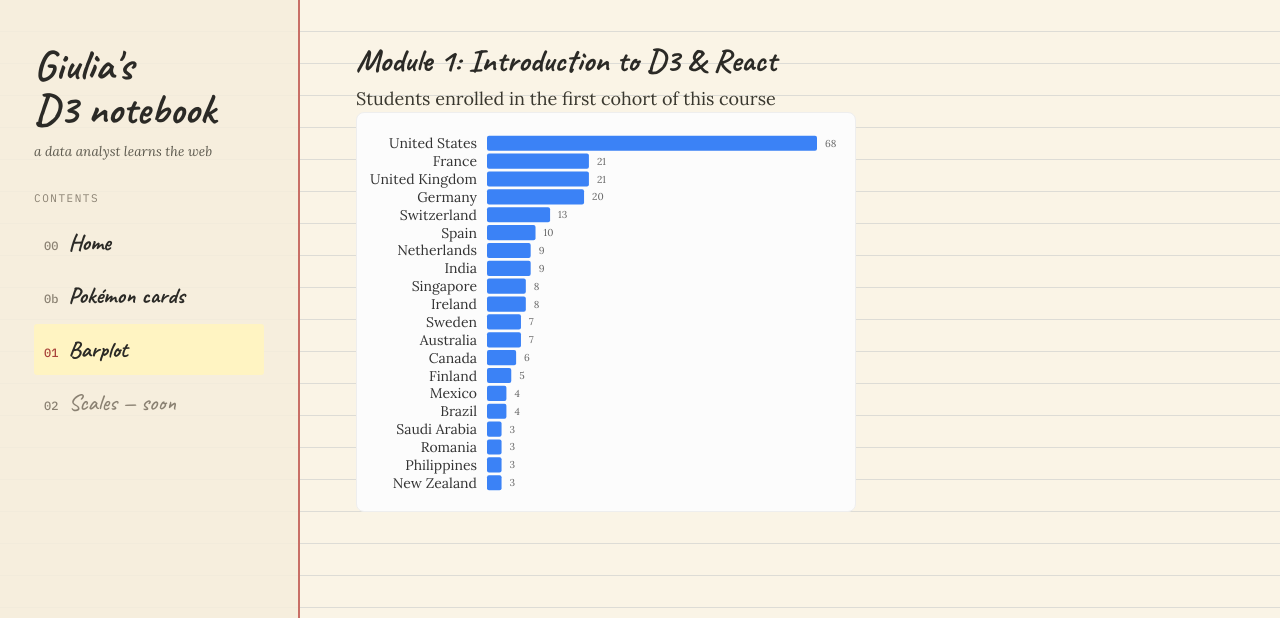
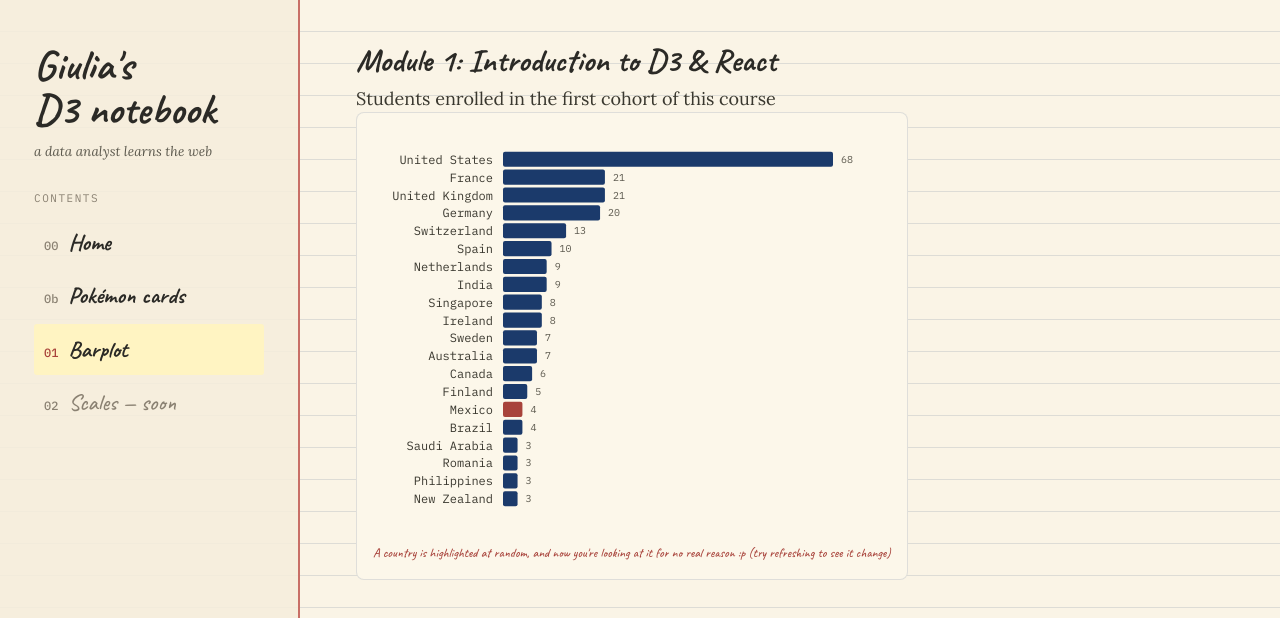
Before and after one commit to sPuntinG/d3-heart-react-homework, a React (Vite) app: page /d3-heart-react-homework/module1 in a window 1280 px wide. Shown: the top 618 px of the page. Built offline with nearby package versions, Linux system fonts and the light colour scheme.

Commit message:
update: barplot + docu

```diff
--- /dev/null
+++ b/src/components/module1-barplot/Module1_Barplot.css
@@ -0,0 +1,36 @@
+.barplot {
+  .chart-card {
+    background: var(--card-chart-bg);
+    border: 1px solid var(--border);
+    border-radius: 8px;
+    padding: 16px;
+    width: fit-content;
+
+    .bar {
+      fill: var(--blue);
+    }
+
+    .bar.highlight {
+      fill: var(--accent);
+    }
+
+    .country-label {
+      font-family: var(--mono);
+      font-size: 12px;
+      fill: var(--text);
+    }
+
+    .value-label {
+      font-family: var(--mono);
+      font-size: 10px;
+      fill: var(--muted);
+    }
+
+    .chart-note {
+      font-family: var(--heading);
+      font-size: 13px;
+      color: var(--accent);
+      margin: 8px 0 0 0;
+    }
+  }
+}
--- a/src/components/module1-barplot/Module1_Barplot.jsx
+++ b/src/components/module1-barplot/Module1_Barplot.jsx
@@ -1,5 +1,6 @@
 import { useMemo } from "react";
 import * as d3 from "d3";
+import "./Module1_Barplot.css";
 
 export default function Module1_Barplot() {
   const data = [
@@ -25,6 +26,8 @@ export default function Module1_Barplot() {
     { country: "New Zealand", students: 3 },
   ];
 
+  const highlighted = data[Math.floor(Math.random() * data.length)].country;
+
   const width = 500;
   const height = 400;
   const margin = { top: 20, right: 40, bottom: 20, left: 130 };
@@ -45,18 +48,11 @@ export default function Module1_Barplot() {
   }, [data, innerHeight]);
 
   return (
-    <div>
+    <div className="barplot">
       <h2>Module 1: Introduction to D3 & React</h2>
       <p>Students enrolled in the first cohort of this course</p>
-      <svg
-        width={width}
-        height={height}
-        style={{
-          backgroundColor: "#fcfcfc",
-          border: "1px solid #eee",
-          borderRadius: "8px",
-        }}
-      >
+      <div className="chart-card">
+        <svg width={width} height={height}>
           <g transform={`translate(${margin.left}, ${margin.top})`}>
             {data.map((d) => (
               <g key={d.country}>
@@ -65,8 +61,7 @@ export default function Module1_Barplot() {
                   y={yScale(d.country) + yScale.bandwidth() / 2}
                   textAnchor="end"
                   dominantBaseline="central"
-                fontSize="14px"
-                fill="#333"
+                  className="country-label"
                 >
                   {d.country}
                 </text>
@@ -76,7 +71,9 @@ export default function Module1_Barplot() {
                   y={yScale(d.country)}
                   width={xScale(d.students)}
                   height={yScale.bandwidth()}
-                fill="#3b82f6"
+                  className={
+                    d.country === highlighted ? "bar highlight" : "bar"
+                  }
                   rx={2}
                 />
 
@@ -84,8 +81,7 @@ export default function Module1_Barplot() {
                   x={xScale(d.students) + 8}
                   y={yScale(d.country) + yScale.bandwidth() / 2}
                   dominantBaseline="central"
-                fontSize="10px"
-                fill="#666"
+                  className="value-label"
                 >
                   {d.students}
                 </text>
@@ -93,6 +89,11 @@ export default function Module1_Barplot() {
             ))}
           </g>
         </svg>
+        <p className="chart-note">
+          A country is highlighted at random, and now you're looking at it for
+          no real reason :p (try refreshing to see it change)
+        </p>
+      </div>
     </div>
   );
 }
```
Also changed, not shown: 2 other files (tests, documents, lock files or other folders). Lines whose indentation alone changed are shown as unchanged.
